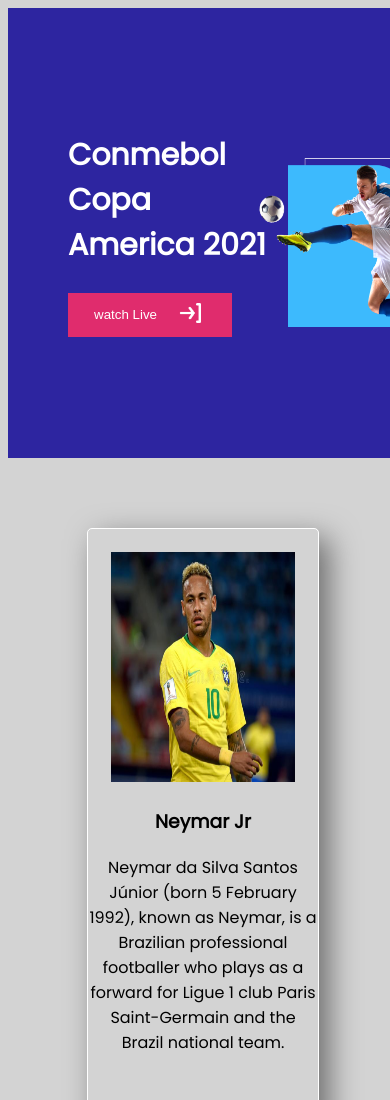
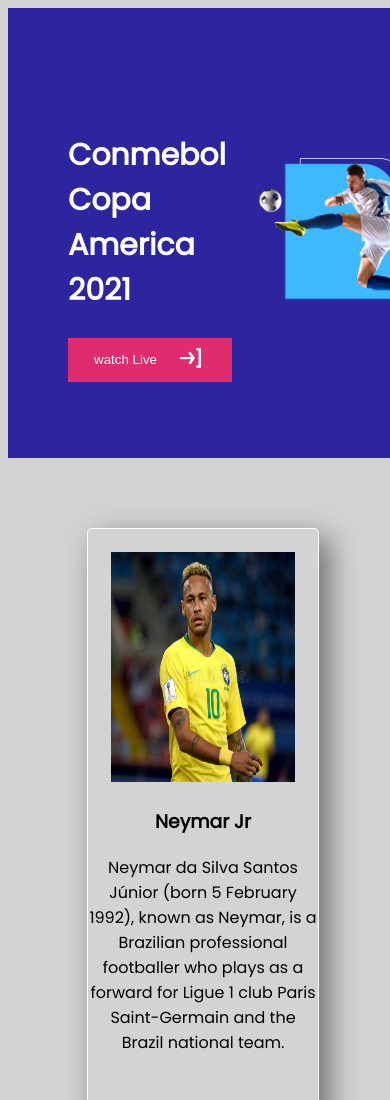
Before and after one commit to Mobarok2016/Responsive-football-website, a plain HTML site: page index.html in a window 390 px wide. Shown: the top 1100 px of the page. Drawn offline with Linux system fonts and the light colour scheme.

Commit message:
code updated

```diff
--- a/style.css
+++ b/style.css
@@ -125,7 +125,7 @@
 
     .header-text{
 
-        width:200px;
+        width:120px;
         height:138px;
         font-size: 20px;
         position:absolute;
@@ -134,8 +134,8 @@
 
     }
     .header-img img{
-       width:200px;
-       height:180px;
+       width:180px;
+       height:150px;
         position:absolute;
         top:150px;
         left:250px;
```
